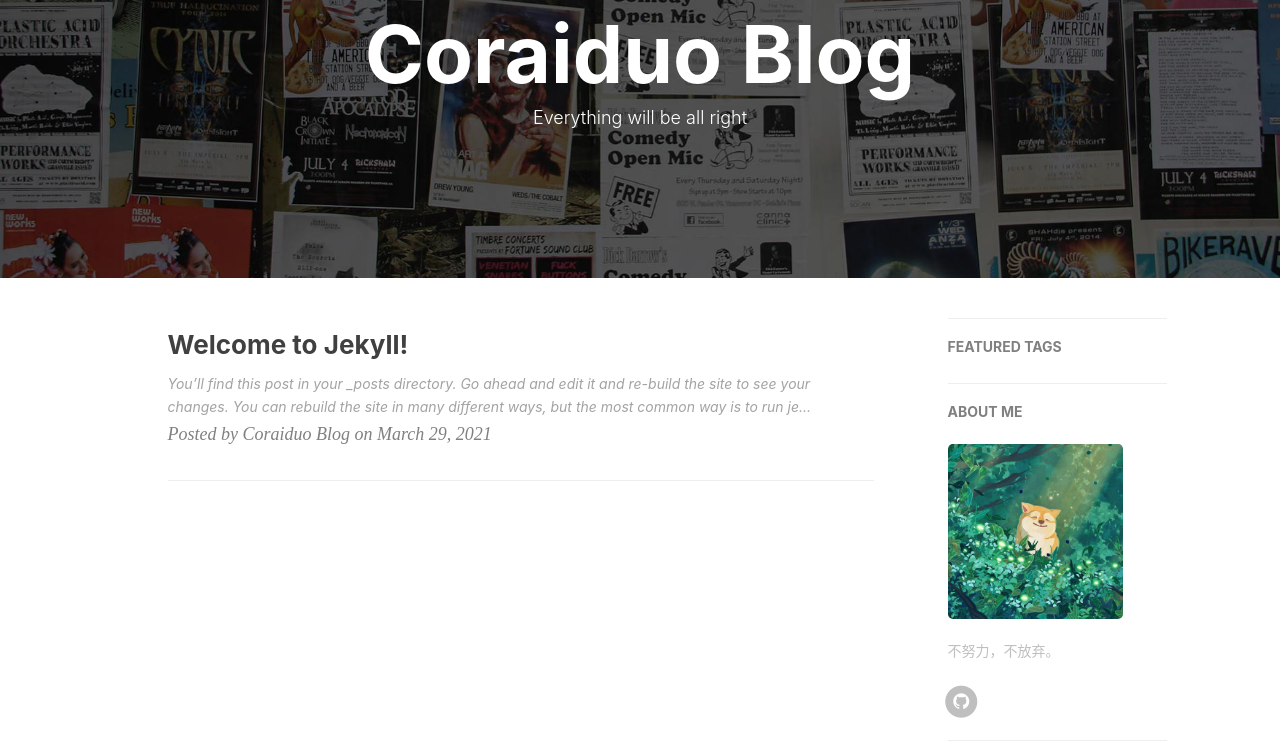
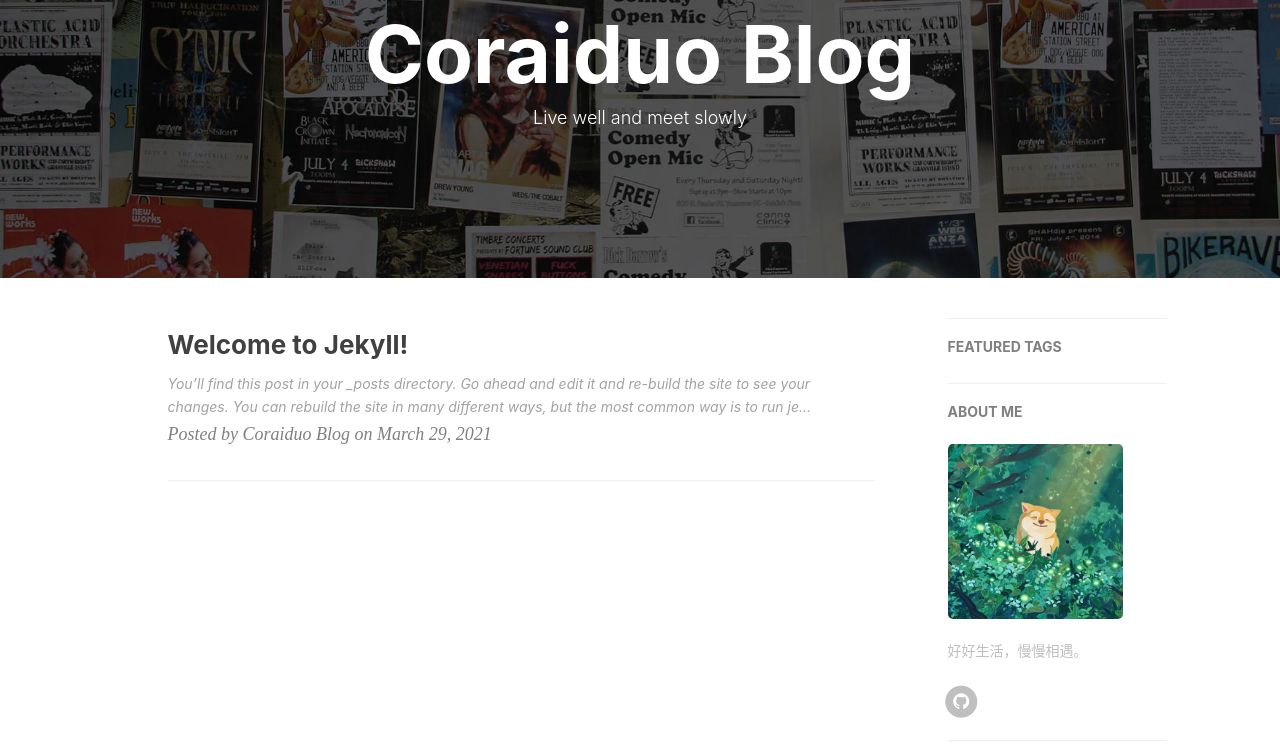
Before and after one commit to coraiduo/coraiduo.github.io, a Jekyll site: the page built from index.html, in a window 1280 px wide. Shown: the part 140-887 px from the top of the page. Built offline with Jekyll 4.4.1, drawn with Linux system fonts in a browser that asks for light colours; nearby versions of some CDN libraries; the list of posts is cut into pages by our own code; comment, search, counter and statistics services are not loaded.

Commit message:
update config

```diff
--- a/_config.yml
+++ b/_config.yml
@@ -3,7 +3,7 @@ title: Coraiduo Blog
 SEOTitle: Coraiduo Blog
 header-img: img/home-bg.jpg
 email: qiheng.liu@outlook.com
-description: "Everything will be all right"
+description: "Live well and meet slowly"
 keyword: ""
 url: "http://coraiduo.com"              # your host, for absolute URL
 baseurl: ""         # for example, '/blog' if your blog hosted on 'host/blog'
@@ -59,16 +59,16 @@ kramdown:
 
 # Analytics settings
 # Baidu Analytics
-ba_track_id: 4cc1f2d8f3067386cc5cdb626a202900
+#ba_track_id: 4cc1f2d8f3067386cc5cdb626a202900
 # Google Analytics
-ga_track_id: 'UA-49627206-1'            # Format: UA-xxxxxx-xx
-ga_domain: huangxuan.me
+#ga_track_id: 'UA-49627206-1'            # Format: UA-xxxxxx-xx
+#ga_domain: huangxuan.me
 
 
 
 # Sidebar settings
 sidebar: true                           # whether or not using Sidebar.
-sidebar-about-description: "不努力，不放弃。"
+sidebar-about-description: "好好生活，慢慢相遇。"
 sidebar-avatar: /img/avatar.jpg      # use absolute URL, seeing it's used in both `/` and `/about/`
 
 
--- a/about.html
+++ b/about.html
@@ -1,7 +1,7 @@
 ---
 layout: page
 title: "About"
-description: "Hey, this is Hux."
+description: "Hey, this is Coraiduo."
 header-img: "img/about-bg.jpg"
 ---
 
--- a/index.html
+++ b/index.html
@@ -1,6 +1,6 @@
 ---
 layout: page
-description: "Everything will be all right"
+description: "Live well and meet slowly"
 ---
 
 {% for post in paginator.posts %}
--- a/tags.html
+++ b/tags.html
@@ -1,7 +1,7 @@
 ---
 title: Tags
 layout: default
-description: keep hungry keep foolish
+description: Keep hungry, keep foolish.
 header-img: "img/tag-bg.jpg"
 ---
 
```
Also changed, not shown: img/avatar-hux.jpg (deleted), img/favicon.ico, img/icon_wechat.png (deleted).
